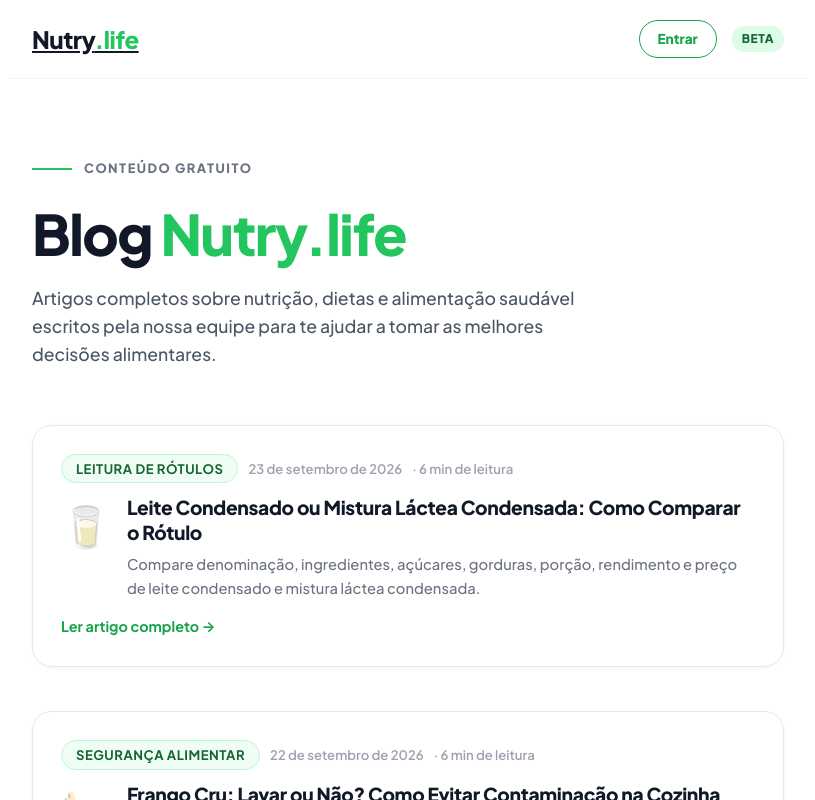
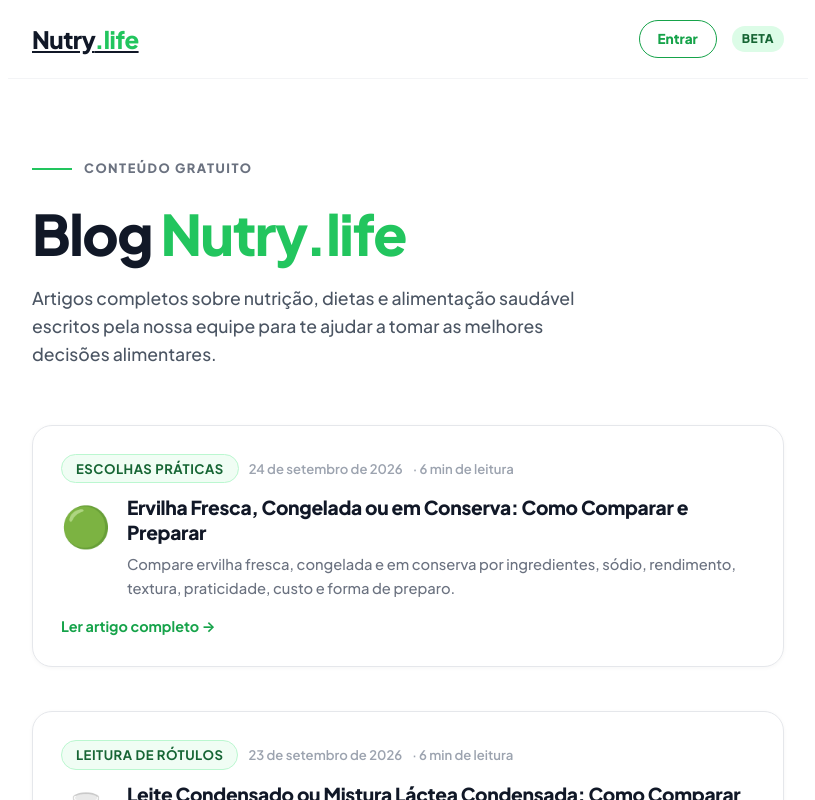
Before and after one commit to elevanceseguros/Nutri, a Next.js app: page /blog in a window 1280 px wide. Shown: the top 800 px of the page, without its empty margins (232-1047 px from the left). Built offline with nearby package versions, Linux system fonts and the light colour scheme.

Commit message:
Adiciona card do artigo de 24 de setembro

```diff
--- a/src/app/blog/page.tsx
+++ b/src/app/blog/page.tsx
@@ -14,6 +14,15 @@ export const metadata: Metadata = {
 };
 
 const posts = [
+  {
+    "slug": "ervilha-fresca-congelada-conserva-comparar-preparar",
+    "titulo": "Ervilha Fresca, Congelada ou em Conserva: Como Comparar e Preparar",
+    "descricao": "Compare ervilha fresca, congelada e em conserva por ingredientes, sódio, rendimento, textura, praticidade, custo e forma de preparo.",
+    "data": "24 de setembro de 2026",
+    "tempo": "6 min de leitura",
+    "tag": "Escolhas práticas",
+    "emoji": "🟢"
+  },
   {
     "slug": "leite-condensado-mistura-lactea-comparar-rotulo",
     "titulo": "Leite Condensado ou Mistura Láctea Condensada: Como Comparar o Rótulo",
```
